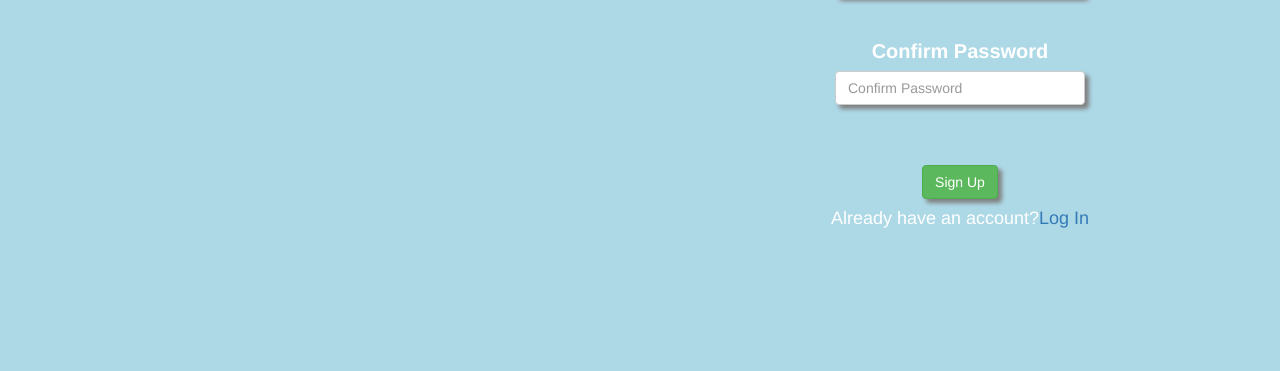
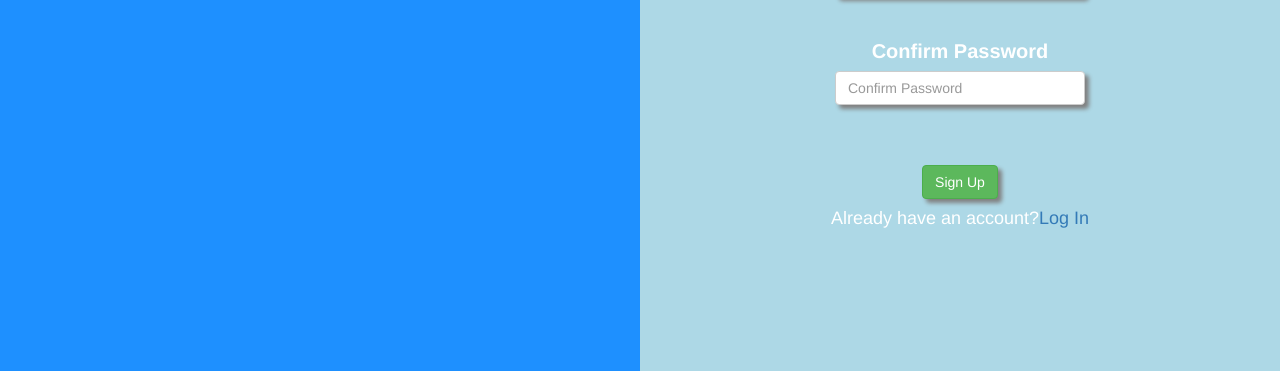
Before and after one commit to Pratham443/The-Math-App, a plain HTML site: page index.html in a window 1280 px wide. Shown: the part 509-880 px from the top of the page. Before the commit the page ends 800 px from the top, so only its background shows below. Drawn offline with nearby package versions, Linux system fonts and the light colour scheme.

Commit message:
Update Signup.css

```diff
--- a/Signup.css
+++ b/Signup.css
@@ -21,6 +21,7 @@ a {
 }
 
 #First_div {
+    height: 110%;
     width: 50%;
     background: dodgerblue;
     text-align: center;
```
